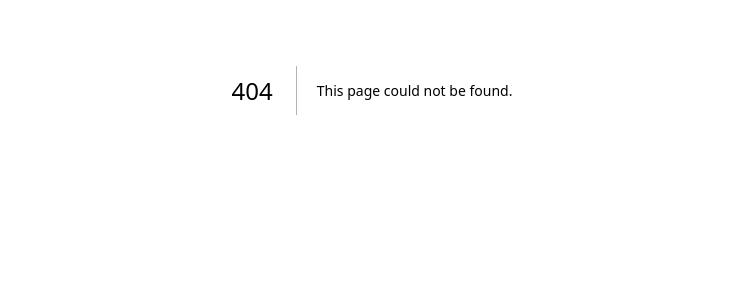
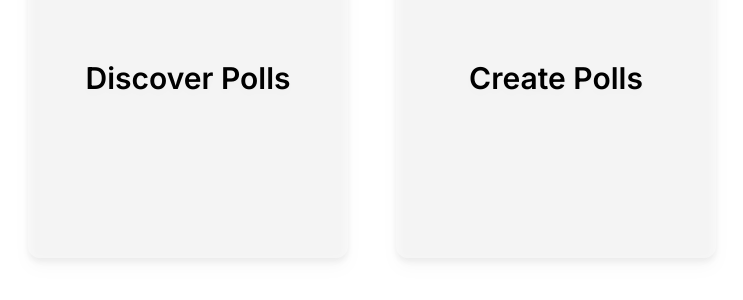
Before and after one commit to bounswe/bounswe2023group4, a Next.js app in the folder practice-app/frontend/: page /ali-nasra in a window 1280 px wide. Before the commit this address had no page. Shown: the part 310-610 px from the top of the page, without its empty margins (268-1011 px from the left). Built offline with nearby package versions, Linux system fonts and the light colour scheme.

Commit message:
created create-poll ui

```diff
--- /dev/null
+++ b/practice-app/frontend/app/ali-nasra/create-poll/page.tsx
@@ -0,0 +1,22 @@
+'use client'
+import { CreatePollBox } from '@/components/poll/createpoll/CreatePollBox'
+import { useState } from 'react'
+import Link from 'next/link'
+
+const CreatePollPage = () => {
+  const [poll, setPoll] = useState({ question: '', answers: ['', ''] })
+
+  return (
+    <div className="w-full h-screen flex items-center justify-center bg-poll bg-cover bg-center bg-no-repeat">
+      <Link
+        href="/ali-nasra"
+        className="absolute top-8 left-8 p-3 bg-zinc-50/60 rounded-xl font-normal text-black"
+      >
+        <p className="w-full h-full">Return to Home Page</p>
+      </Link>
+      <CreatePollBox poll={poll} setPoll={setPoll} />
+    </div>
+  )
+}
+
+export default CreatePollPage
--- /dev/null
+++ b/practice-app/frontend/app/ali-nasra/get-poll/page.tsx
@@ -0,0 +1,22 @@
+'use client'
+import Link from 'next/link'
+
+
+import { PollBox } from '@/components/poll/PollBox'
+
+const GetPollPage = () => {
+  return (
+    <div className="w-full h-screen flex items-center justify-center bg-poll bg-cover bg-center bg-no-repeat flex flex-col">
+      <Link href="/ali-nasra" className='absolute top-8 left-8 p-3 bg-zinc-50/60 rounded-xl font-normal text-black'>
+        <p className='w-full h-full'>Return to Home Page</p>
+      </Link>
+
+      <PollBox
+        question="Who will win the NBA finals this year?"
+        answers={['Golden State Warriors', 'Miami Heat']}
+      />
+    </div>
+  )
+}
+
+export default GetPollPage
--- /dev/null
+++ b/practice-app/frontend/app/ali-nasra/page.tsx
@@ -0,0 +1,33 @@
+'use client'
+import Link from 'next/link'
+
+const Page = () => {
+  return (
+    <div className="w-full h-screen flex flex-col items-center bg-poll bg-cover bg-center bg-no-repeat py-10">
+      <p className="text-4xl font-bold text-white mb-12">
+        Welcome to the Poll Website
+      </p>
+      <p className="text-2xl font-semibold text-white mb-12">
+        Please select your action
+      </p>
+      <div className="flex flex-row justify-center w-full h-1/2">
+        <Link href="/ali-nasra/get-poll" className=' w-1/4 bg-zinc-50/60 border-0 rounded-xl hover:bg-zinc-700/60 mr-12 drop-shadow-lg'>
+          <button
+            className="text-3xl font-semibold  hover:text-white w-full h-full "
+          >
+            Discover Polls
+          </button>
+        </Link>
+        <Link href="/ali-nasra/create-poll" className=' w-1/4 bg-zinc-50/60 border-0 rounded-xl hover:bg-zinc-700/60 drop-shadow-lg'>
+          <button
+            className="text-3xl font-semibold  hover:text-white w-full h-full "
+          >
+            Create Polls
+          </button>
+        </Link>
+      </div>
+    </div>
+  )
+}
+
+export default Page
```
